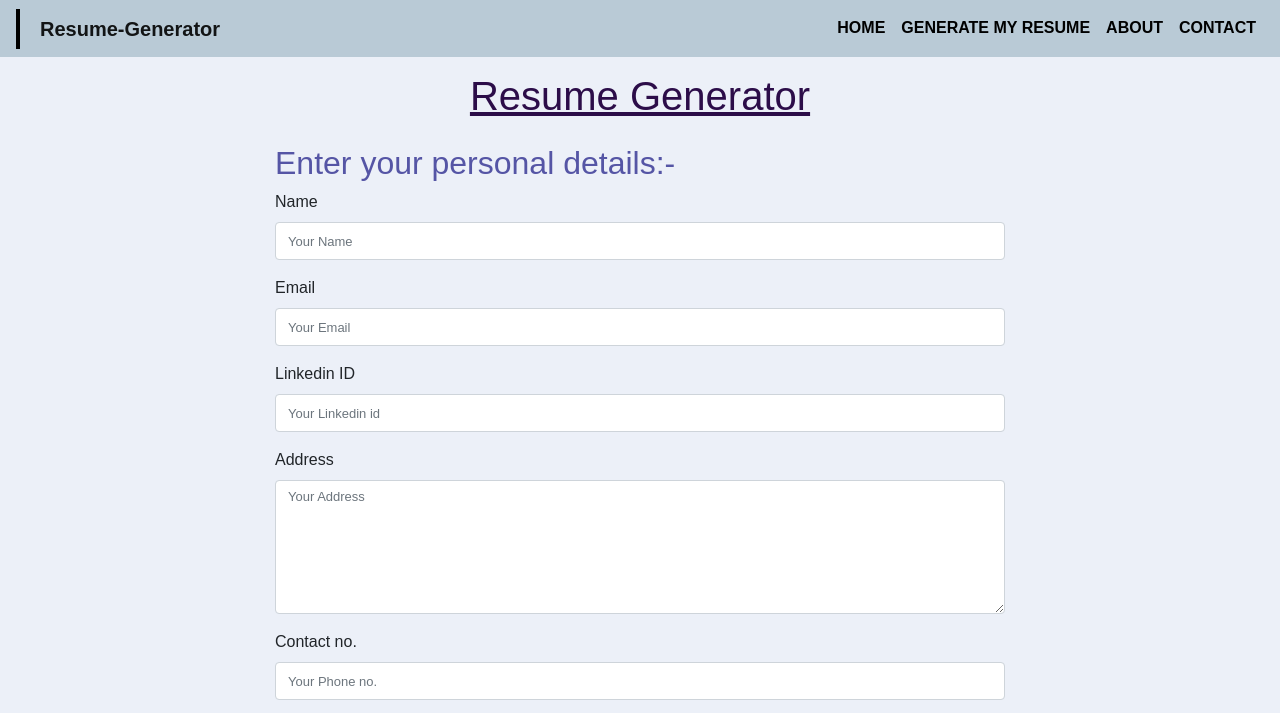
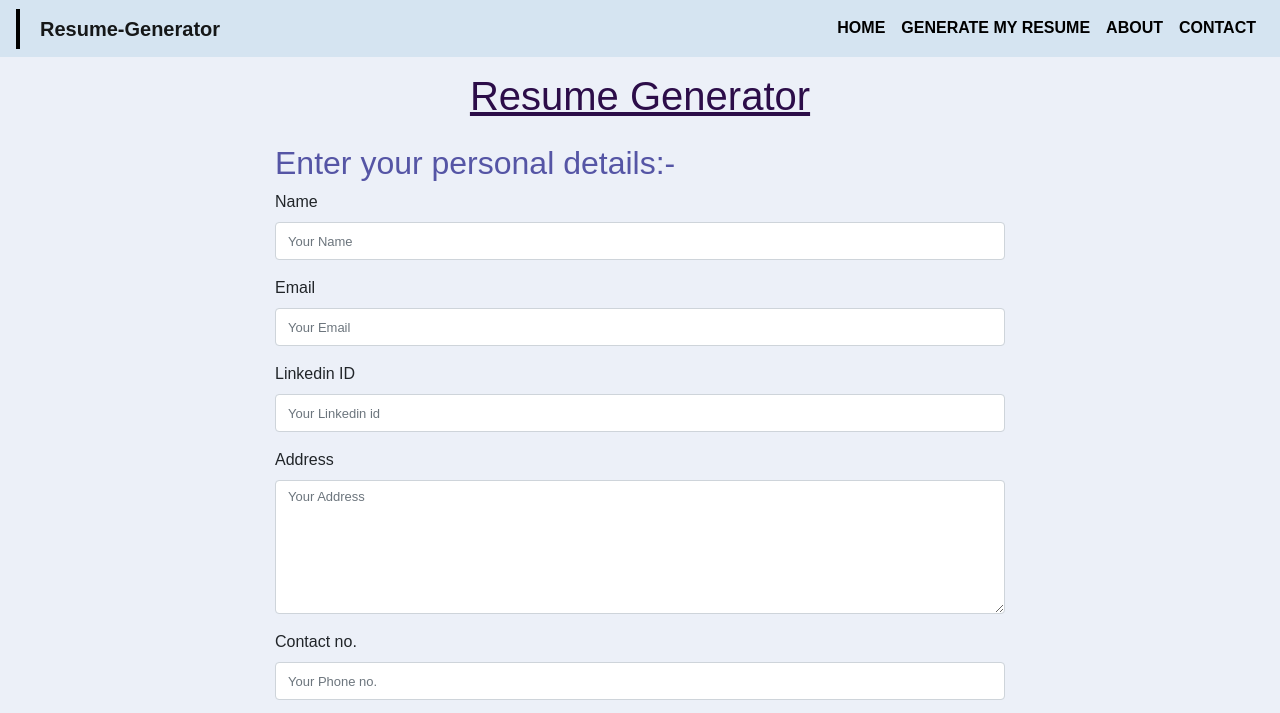
Before and after one commit to Surajmaster/resumegenerator, a plain HTML site: page temp1.html in a window 1280 px wide. Shown: the top 713 px of the page. Drawn offline with nearby package versions, Linux system fonts and the light colour scheme; a script that the page names is missing.

Commit message:
Update temp1.html

```diff
--- a/temp1.html
+++ b/temp1.html
@@ -137,7 +137,7 @@
 </head>
 
 <body class="b2">
-    <nav class="navbar fixed-top navbar-expand-lg navbar-light" style="background-color: #b9cad6;">
+    <nav class="navbar fixed-top navbar-expand-lg navbar-light" style="background-color: #c3dbec8c;">
         <a class="navbar-brand" href="/">Resume-Generator</a>
 
         <button class="navbar-toggler" type="button" data-toggle="collapse" data-target="#navbarSupportedContent"
```
